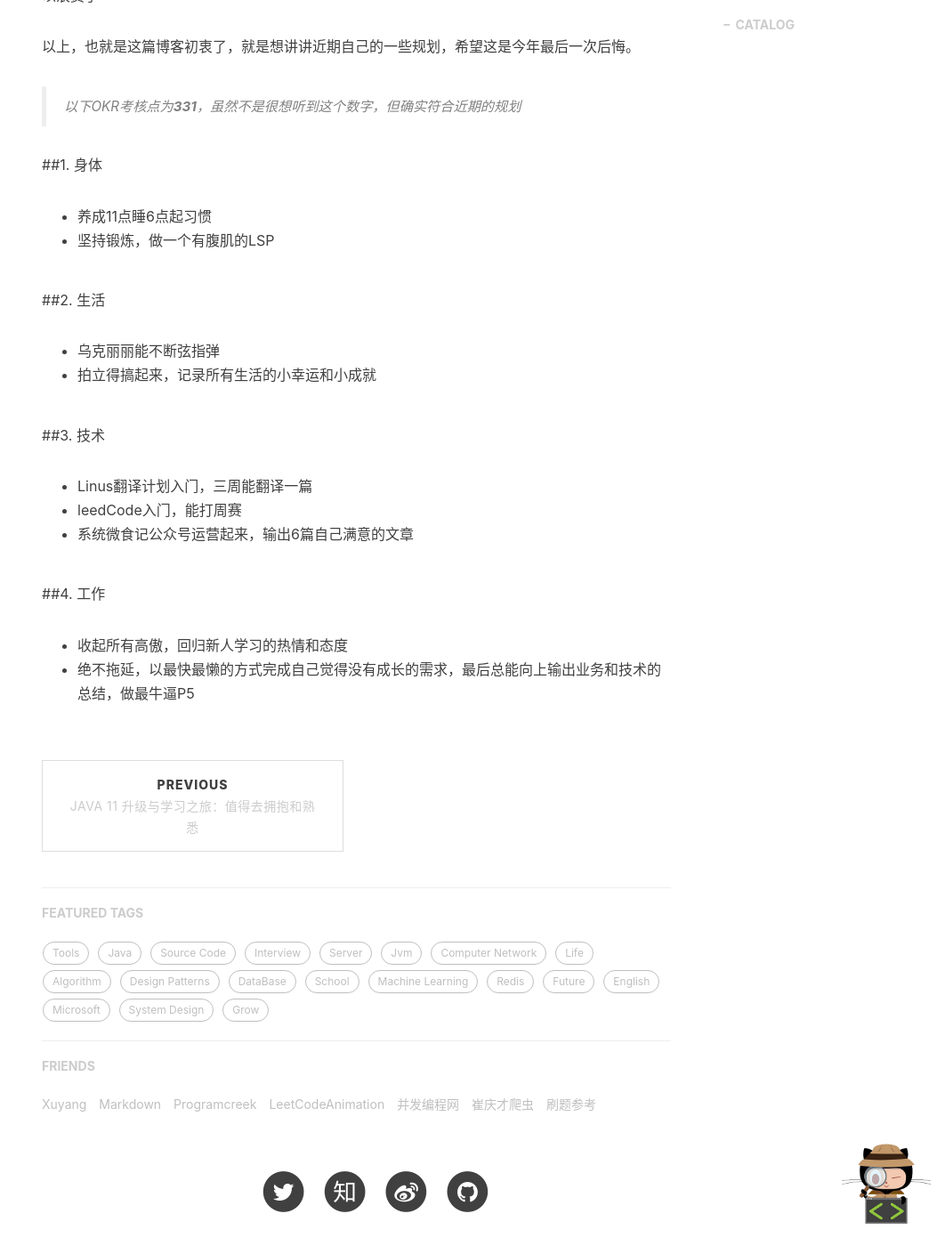
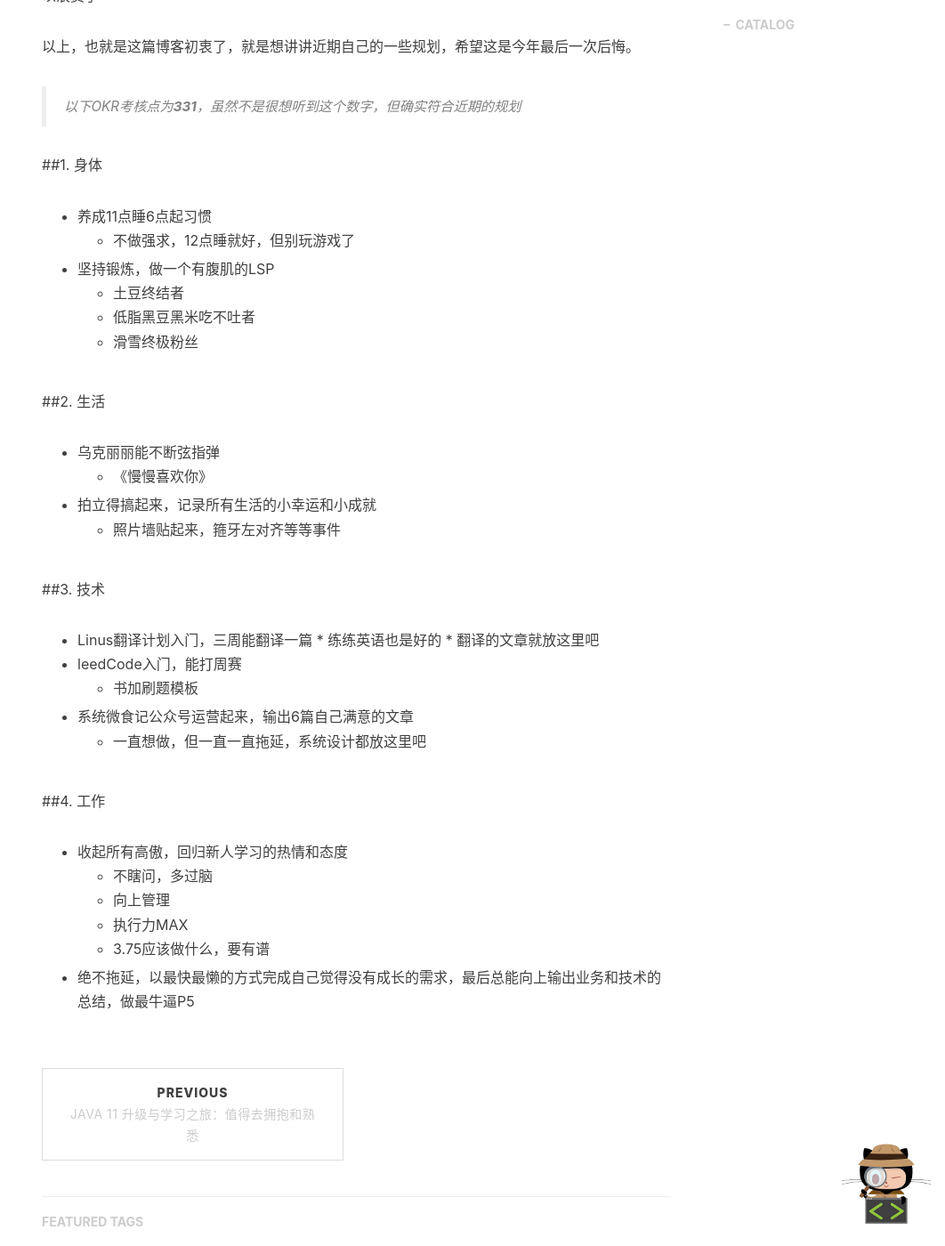
Before and after one commit to Gordon-Deng/Gordon-Deng.github.io, a Jekyll site: the page built from _posts/2021-01-31-关于行动力.markdown, in a window 1280 px wide and 1400 px high, scrolled down 729 px. Shown: the whole window at 89% size, without its empty margins (218-1280 px from the left). Built offline with Jekyll 4.4.1, drawn with Linux system fonts in a browser that asks for light colours; nearby versions of some CDN libraries; comment, search, counter and statistics services are not loaded.

Commit message:
一切会回来的

```diff
--- a/_posts/2021-01-31-关于行动力.markdown
+++ b/_posts/2021-01-31-关于行动力.markdown
@@ -20,17 +20,31 @@ Hi, 不知不觉，2021的一月份也要过去了，要不是之前加的医生
 
 ##1. 身体
 * 养成11点睡6点起习惯
+	* 不做强求，12点睡就好，但别玩游戏了
 * 坚持锻炼，做一个有腹肌的LSP
+	* 土豆终结者
+	* 低脂黑豆黑米吃不吐者
+	* 滑雪终极粉丝
 
 ##2. 生活
 * 乌克丽丽能不断弦指弹
+	* 《慢慢喜欢你》
 * 拍立得搞起来，记录所有生活的小幸运和小成就
+	* 照片墙贴起来，箍牙左对齐等等事件
 
 ##3. 技术
 * Linus翻译计划入门，三周能翻译一篇
+ 	* 练练英语也是好的
+ 	* 翻译的文章就放这里吧
 * leedCode入门，能打周赛
+	* 书加刷题模板
 * 系统微食记公众号运营起来，输出6篇自己满意的文章
+	* 一直想做，但一直一直拖延，系统设计都放这里吧
 
 ##4. 工作
 * 收起所有高傲，回归新人学习的热情和态度
+	* 不瞎问，多过脑
+	* 向上管理
+	* 执行力MAX
+	* 3.75应该做什么，要有谱
 * 绝不拖延，以最快最懒的方式完成自己觉得没有成长的需求，最后总能向上输出业务和技术的总结，做最牛逼P5
```
